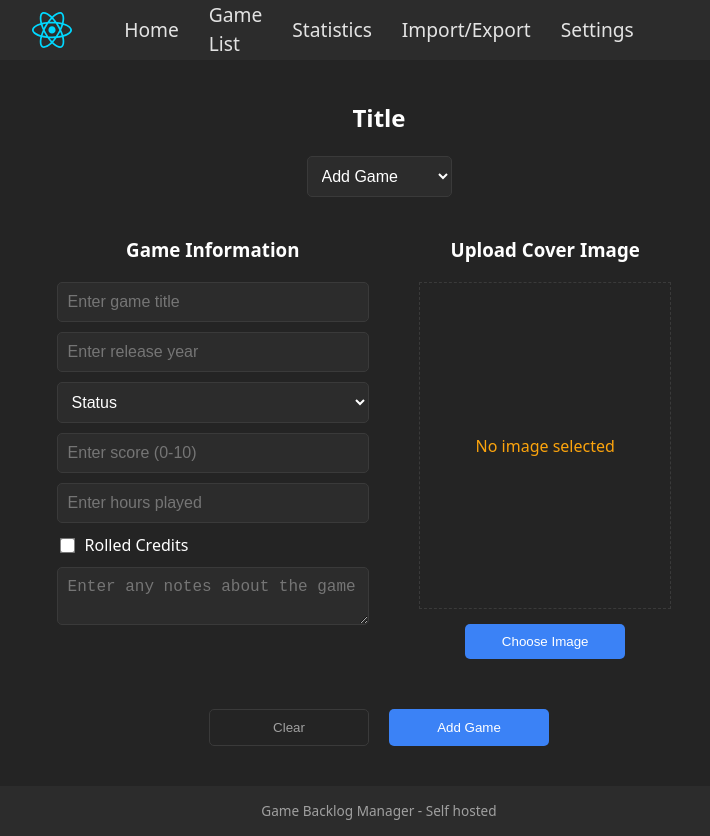
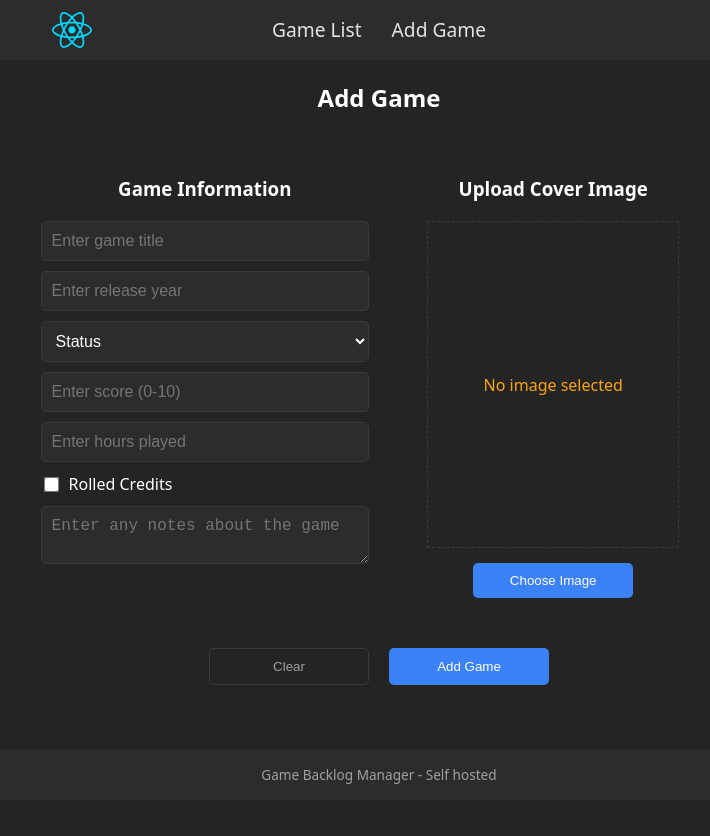
Before and after one commit to SirSalsa/Obelyx, a React (Vite) app in the folder gamebacklog.frontend/: page /add-game in a window 1280 px wide. Shown: the whole page, without its empty margins (261-971 px from the left). After the commit the page ends 800 px from the top, so only its background shows below. Built offline with nearby package versions, Linux system fonts and the light colour scheme.

Commit message:
Simplified the navbar and renamed Add Game page

```diff
--- a/gamebacklog.frontend/src/App.jsx
+++ b/gamebacklog.frontend/src/App.jsx
@@ -5,7 +5,7 @@ import Footer from './modules/Footer/Footer'
 
 // Pages
 import GameList from './modules/GameList/GameList'
-import ImportExport from './modules/ImportExport/ImportExport'
+import AddGame from './modules/AddGame/AddGame'
 
 function App() {
   return (
@@ -14,11 +14,8 @@ function App() {
         <Header />
         <Routes>
           {/** TODO: Implement actual page components */}
-          <Route path="/" element={<div>Home Page</div>} />
           <Route path="/games" element={<GameList />} />
-          <Route path="/statistics" element={<div>Statistics Page</div>} />
-          <Route path="/add-game" element={<ImportExport />} />
-          <Route path="/settings" element={<div>Settings Page</div>} />
+          <Route path="/add-game" element={<AddGame />} />
         </Routes>
         <Footer />
       </div>
--- a/gamebacklog.frontend/src/modules/ImportExport/ImportExport.jsx
+++ b/gamebacklog.frontend/src/modules/AddGame/AddGame.jsx
@@ -1,7 +1,7 @@
-import "./ImportExport.scss"
+import "./AddGame.scss"
 import { useState, useRef } from 'react';
 
-function ImportExport() {
+function AddGame() {
     const [image, setImage] = useState(null);
     const fileInputRef = useRef(null);
 
@@ -16,18 +16,8 @@ function ImportExport() {
     };
 
     return (
-        <main className="ImportExport">
-            <h2>Title</h2>
-            <select name="sort" id="sort">
-                <option value="add">Add Game</option>
-                {/** Add other pages later */}
-                <option value="import">Import Games</option>
-                <option value="export">Export Games</option>
-            </select>
-            {/** Render content based on selected option */}
-            <div className="ImportExport_Content">
-
-            </div>
+        <main className="AddGame_Main">
+            <h2>Add Game</h2>
             <div className="Add_Container">
                 <div className="Add_Left">
                     <h3>Game Information</h3>
@@ -81,4 +71,4 @@ function ImportExport() {
     )
 }
 
-export default ImportExport;
+export default AddGame;
--- a/gamebacklog.frontend/src/modules/ImportExport/ImportExport.scss
+++ b/gamebacklog.frontend/src/modules/AddGame/AddGame.scss
@@ -1,11 +1,10 @@
 @use "../../base.scss" as *;
 @use "sass:color";
 
-.ImportExport {
+.AddGame_Main {
     display: flex;
     flex-direction: column;
     align-items: center;
-    padding: 20px;
 
     h2 {
         margin-bottom: 20px;
--- a/gamebacklog.frontend/src/modules/Header/Header.jsx
+++ b/gamebacklog.frontend/src/modules/Header/Header.jsx
@@ -10,11 +10,8 @@ function Header() {
                     <img src={logo} alt="Logo" />
                 </div>
                 <div className="Header_Container">
-                    <Link id="header-text" to="/">Home</Link>
                     <Link id="header-text" to="/games">Game List</Link>
-                    <Link id="header-text" to="/statistics">Statistics</Link>
-                    <Link id="header-text" to="/add-game">Import/Export</Link>
-                    <Link id="header-text" to="/settings">Settings</Link>
+                    <Link id="header-text" to="/add-game">Add Game</Link>
                 </div>
             </div>
 
```
